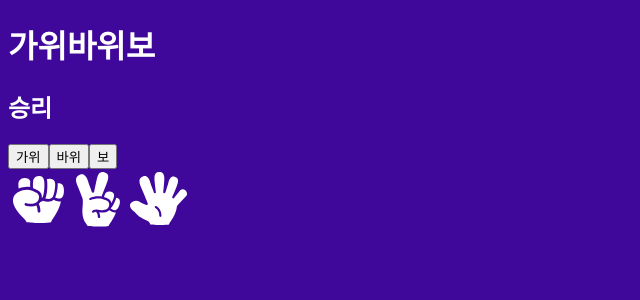
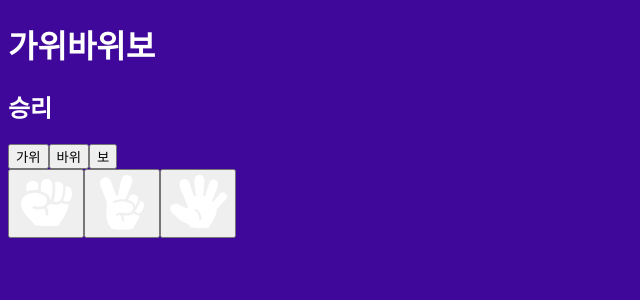
Before and after one commit to Hyun-HaHa/React-study, a React (Create React App) app: page / in a window 1280 px wide. Shown: the top 300 px of the page, without its empty margins (0-640 px from the left). Built offline with nearby package versions, Linux system fonts and the light colour scheme.

Commit message:
가위바위보 - HandButton

```diff
--- a/src/App.js
+++ b/src/App.js
@@ -1,12 +1,16 @@
 // import Dice from "./Dice";
-import HandIcon from "./HandIcon";
+// import HandIcon from "./HandIcon";
+import HandButton from './HandButton';
 
 function App() {
+
+    const handleClick = (value) => console.log(value);
+
     return (
         <div>
-            <HandIcon value="rock"/>
-            <HandIcon value="scissor"/>
-            <HandIcon value="paper"/>
+            <HandButton value="rock" onClick={handleClick}/>
+            <HandButton value="scissor" onClick={handleClick}/>
+            <HandButton value="paper" onClick={handleClick}/>
         </div>
     )
 }
--- /dev/null
+++ b/src/HandButton.js
@@ -0,0 +1,13 @@
+import HandIcon from "./HandIcon";
+
+function HandButton({ value, onClick }) {
+    const handleClick = () => onClick(value);
+
+    return (
+                <button onClick={handleClick}>
+                    <HandIcon value={value}/>
+                </button>
+            );
+  }
+
+  export default HandButton;
```
